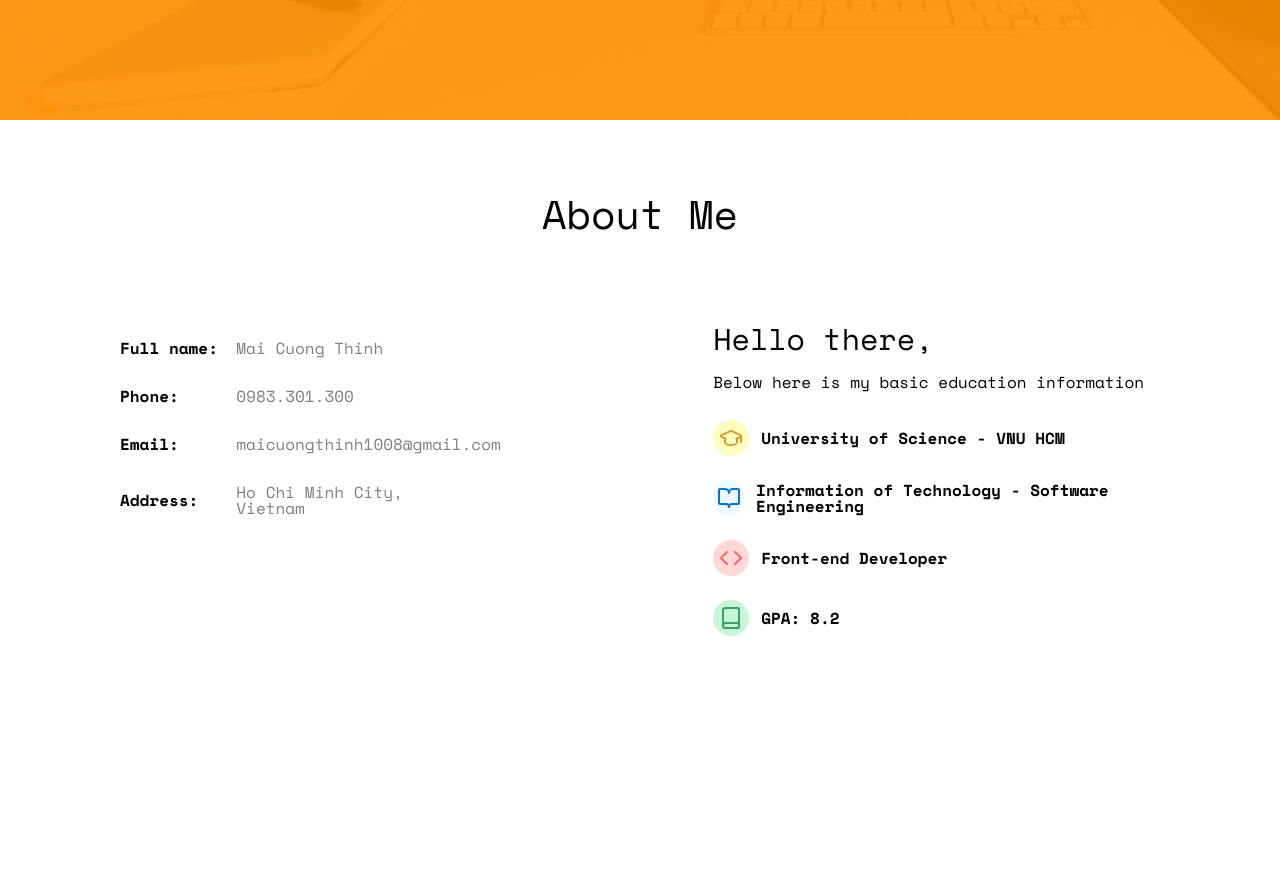
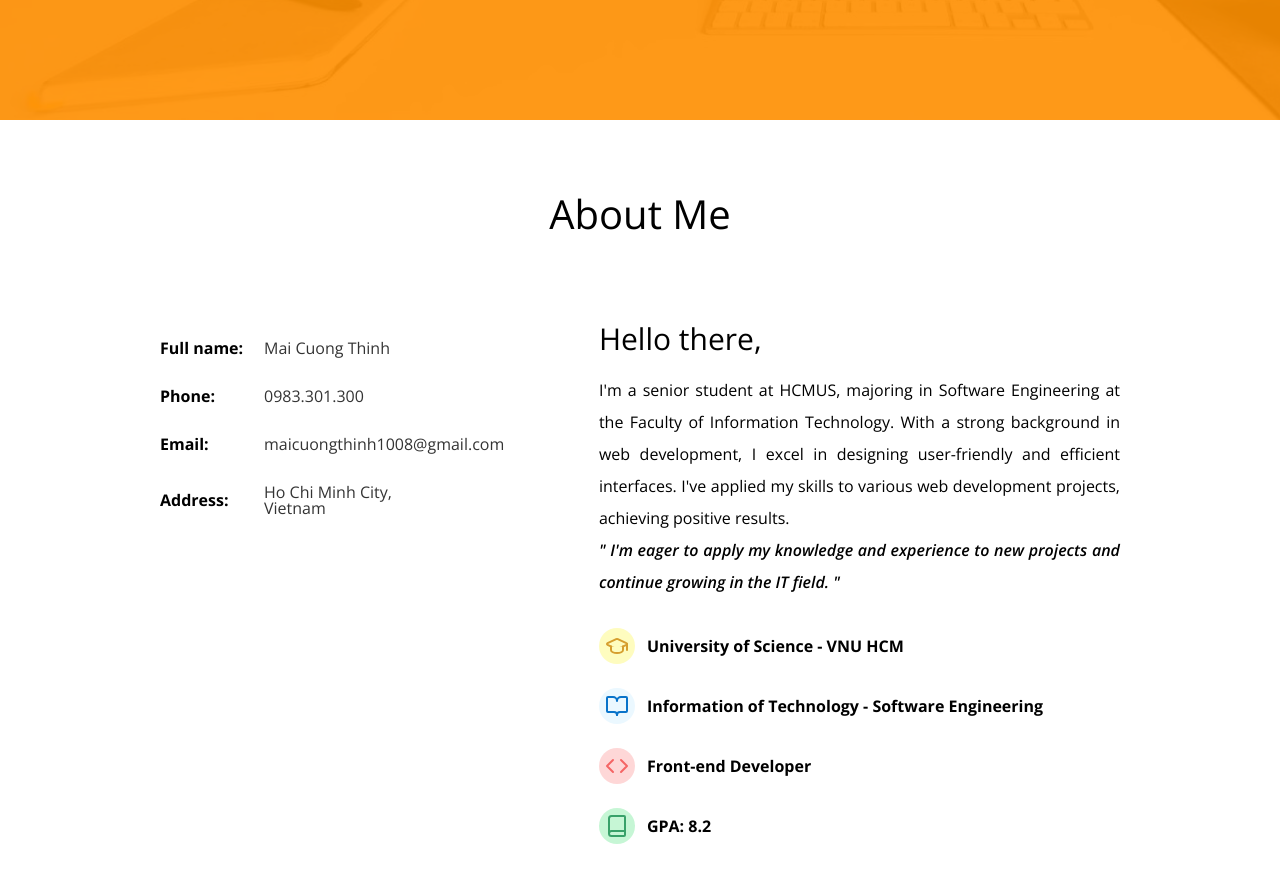
Before and after one commit to michaelthinh/Portfolio-v1.0, a React (Vite) app: page / in a window 1280 px wide. Shown: the part 700-1582 px from the top of the page. Before the commit the page ends 1520 px from the top, so only its background shows below. Built offline with nearby package versions, Linux system fonts and the light colour scheme.

Commit message:
fix: about me context

```diff
--- a/index.html
+++ b/index.html
@@ -7,7 +7,7 @@
     <title>Portfolio v1.0</title>
     <link rel="preconnect" href="https://fonts.googleapis.com">
     <link rel="preconnect" href="https://fonts.gstatic.com" crossorigin>
-    <link href="https://fonts.googleapis.com/css2?family=Kaushan+Script&family=Space+Mono:ital,wght@0,400;0,700;1,400;1,700&display=swap" rel="stylesheet">
+    <link href="https://fonts.googleapis.com/css2?family=Kaushan+Script&family=Open+Sans:ital,wght@0,300..800;1,300..800&display=swap" rel="stylesheet">
   </head>
   <body>
     <div id="root"></div>
--- a/src/App.css
+++ b/src/App.css
@@ -51,5 +51,5 @@ table {
 
 body{
 	overflow-x: hidden;
-	font-family: "Space Mono", monospace;
+	font-family: "Open Sans", sans-serif;
 }
--- a/src/shared/components/AboutMe/index.jsx
+++ b/src/shared/components/AboutMe/index.jsx
@@ -49,6 +49,7 @@ export default function AboutMe() {
             initial={{ opacity: 0, x: -70 }}
             whileInView={{ opacity: 1, x: 0 }}
             transition={{ duration: 0.8 }}
+            viewport={{ once: true }}
             className={classes.aboutMe}
         >
             <div className={classes.title}>
@@ -72,7 +73,20 @@ export default function AboutMe() {
                 <div className={classes.introduction}>
                     <h3>Hello there,</h3>
                     <div className={classes.description}>
-                        <p>Below here is my basic education information</p>
+                        <p>
+                            I'm a senior student at HCMUS, majoring in Software
+                            Engineering at the Faculty of Information
+                            Technology. With a strong background in web
+                            development, I excel in designing user-friendly and
+                            efficient interfaces. I've applied my skills to
+                            various web development projects, achieving positive
+                            results.
+                        </p>
+                        <p className={classes.quote}>
+                            &quot; I'm eager to apply my knowledge and
+                            experience to new projects and continue growing in
+                            the IT field. &quot;
+                        </p>
                         <div className={classes.descriptionList}>
                             {descriptionItems.map((item) => (
                                 <DescriptionItem key={item.value} item={item} />
--- a/src/shared/components/AboutMe/styles.module.css
+++ b/src/shared/components/AboutMe/styles.module.css
@@ -1,5 +1,5 @@
 .aboutMe {
-    padding: 4em 120px 10em;
+    padding: 4em 160px 10em;
     margin-right: auto;
     margin-left: auto;
 }
@@ -22,7 +22,7 @@
     margin-left: -15px;
     margin-right: -15px;
     display: flex;
-    gap:240px;
+    gap:120px;
     justify-content: space-between;
 }
 
@@ -58,7 +58,7 @@
 .second{
     width: 60%;
     display: inline-block;
-    color: rgba(0, 0, 0, 0.5);
+    color: rgba(0, 0, 0, 0.8);
 }
 
 .introduction{
@@ -75,6 +75,17 @@
     margin-bottom: 20px;
 }
 
+.description p{
+    line-height: 2;
+    text-align: justify;
+}
+
 .descriptionList{
     margin-top: 30px;
 }
+
+.quote{
+    font-style: italic;
+    font-size: 16px;
+    font-weight: 600;
+}
```
